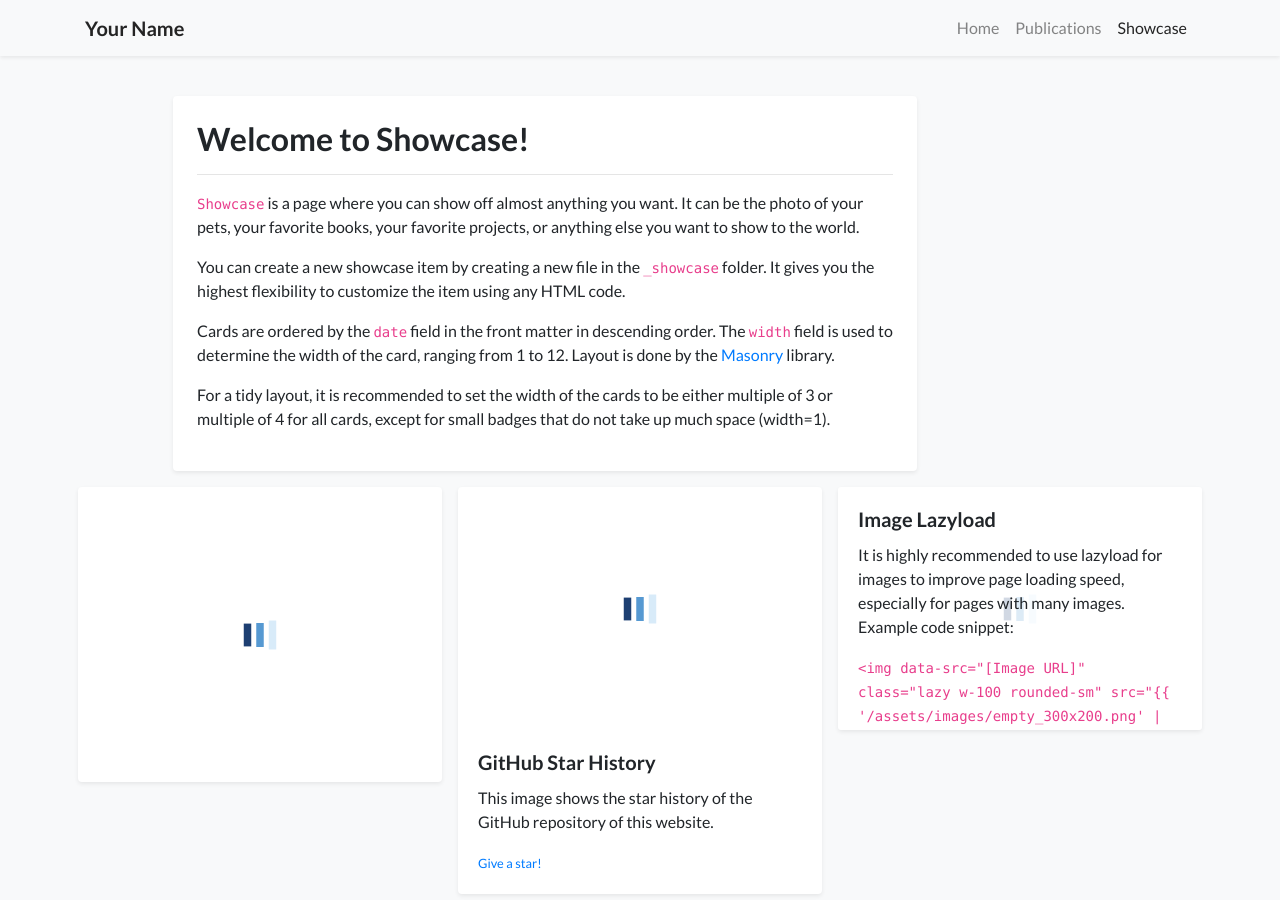
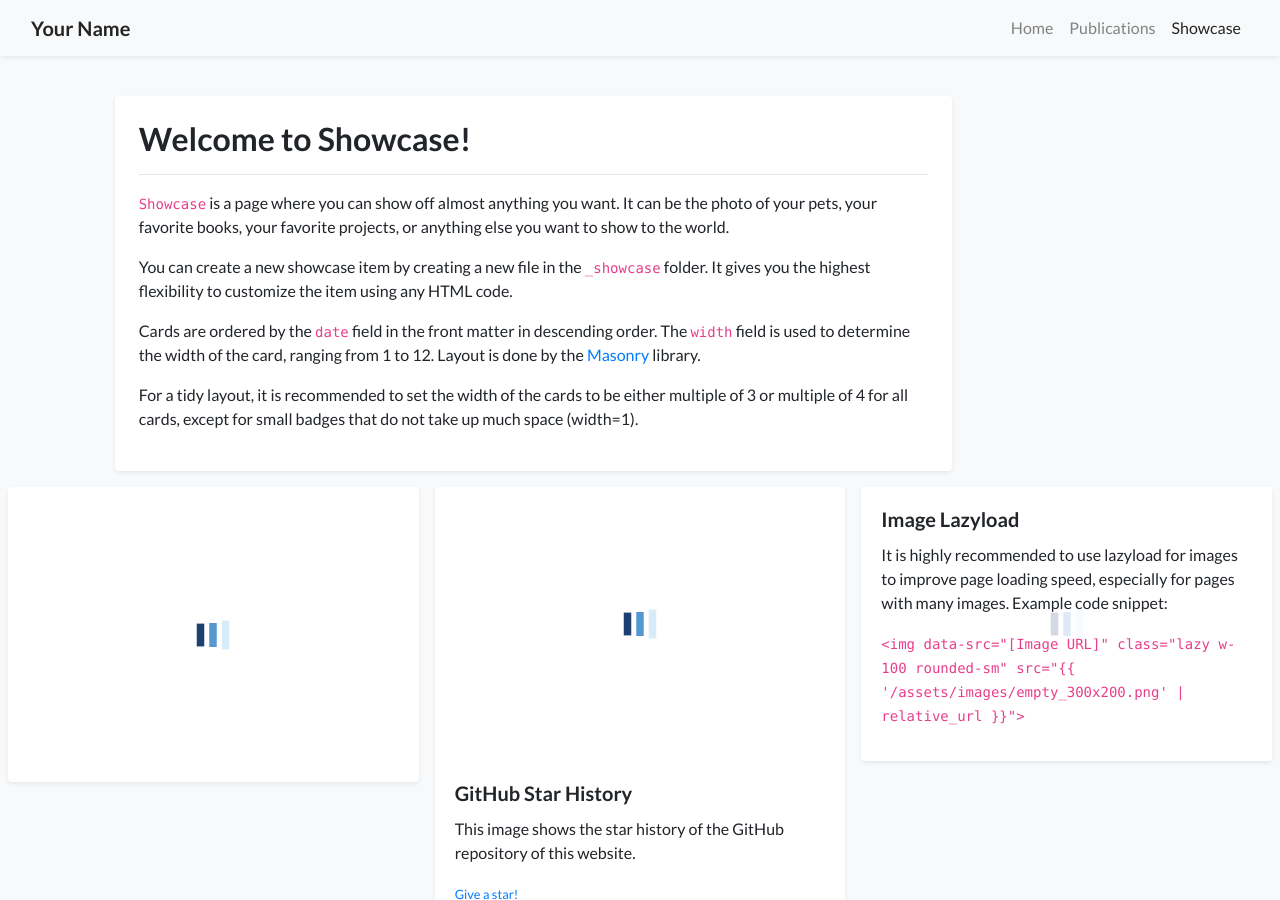
Before and after one commit to luost26/academic-homepage, a Jekyll site: the page built from showcase.html, in a window 1280 px wide and 900 px high. Built offline with Jekyll 4.4.1, drawn with Linux system fonts in a browser that asks for light colours; nearby versions of some CDN libraries; a style sheet for code colours, icons or effects is not loaded.

Commit message:
Change default container class

```diff
--- a/_includes/footer.html
+++ b/_includes/footer.html
@@ -1,5 +1,5 @@
 <footer class="footer">
-    <div class="container">
+    <div class="{% if page.container_class %}{{ page.container_class }}{% else %}container-lg{% endif %}">
         <div class="row my-3">
             <div class="col-6">
                 <div class="text-muted">
--- a/_includes/navbar.html
+++ b/_includes/navbar.html
@@ -1,5 +1,5 @@
 <nav class="navbar navbar-expand-sm navbar-light bg-light fixed-top mb-5 shadow-sm">
-    <div class="container">
+    <div class="{% if page.container_class %}{{ page.container_class }}{% else %}container-lg{% endif %}">
         <a class="navbar-brand"><strong>{{site.data.profile.navbar_name}}</strong></a>
         <button class="navbar-toggler" style="font-size: 1em; padding: 0.5em;" type="button" data-toggle="collapse" data-target="#navbarResponsive" aria-controls="navbarResponsive" aria-expanded="false" aria-label="Toggle navigation">
             <i class="fas fa-map"></i> Menu
--- a/_layouts/default.html
+++ b/_layouts/default.html
@@ -18,7 +18,7 @@
 </head>
 <body class="bg-light" {{ page.body_attr }}>
     {% include navbar.html %}
-    <div class="container">
+    <div class="{% if page.container_class %}{{ page.container_class }}{% else %}container-lg{% endif %}">
         {{content}}
     </div>
     {% include footer.html %}
--- a/showcase.html
+++ b/showcase.html
@@ -2,6 +2,7 @@
 layout: default
 title : Showcase
 navbar_title: Showcase
+container_class: container-fluid  # full width, no padding, change to container-lg for padding
 ---
 
 {% assign cards_by_group = site.showcase | sort: "date" | reverse | where: "show", true | group_by_exp: "item", "item.group" %}
```
